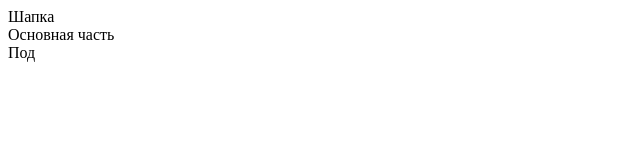
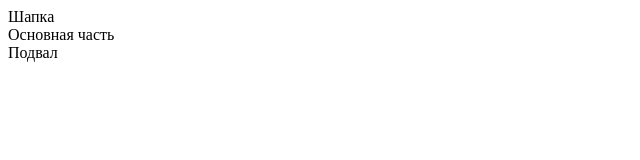
Before and after one commit to olegdorofeiv/Skelet, a plain HTML site: page index.html in a window 1280 px wide. Shown: the full height of the page, 0-640 px from the left. Drawn offline with Linux system fonts and the light colour scheme.

Commit message:
Update index.html

```diff
--- a/index.html
+++ b/index.html
@@ -5,6 +5,6 @@
      <body>
 	<header>Шапка</header>
 	<main>Основная часть</main>
-	<footer>Под</footer>
+	<footer>Подвал</footer>
      </body>
 </html>
```
